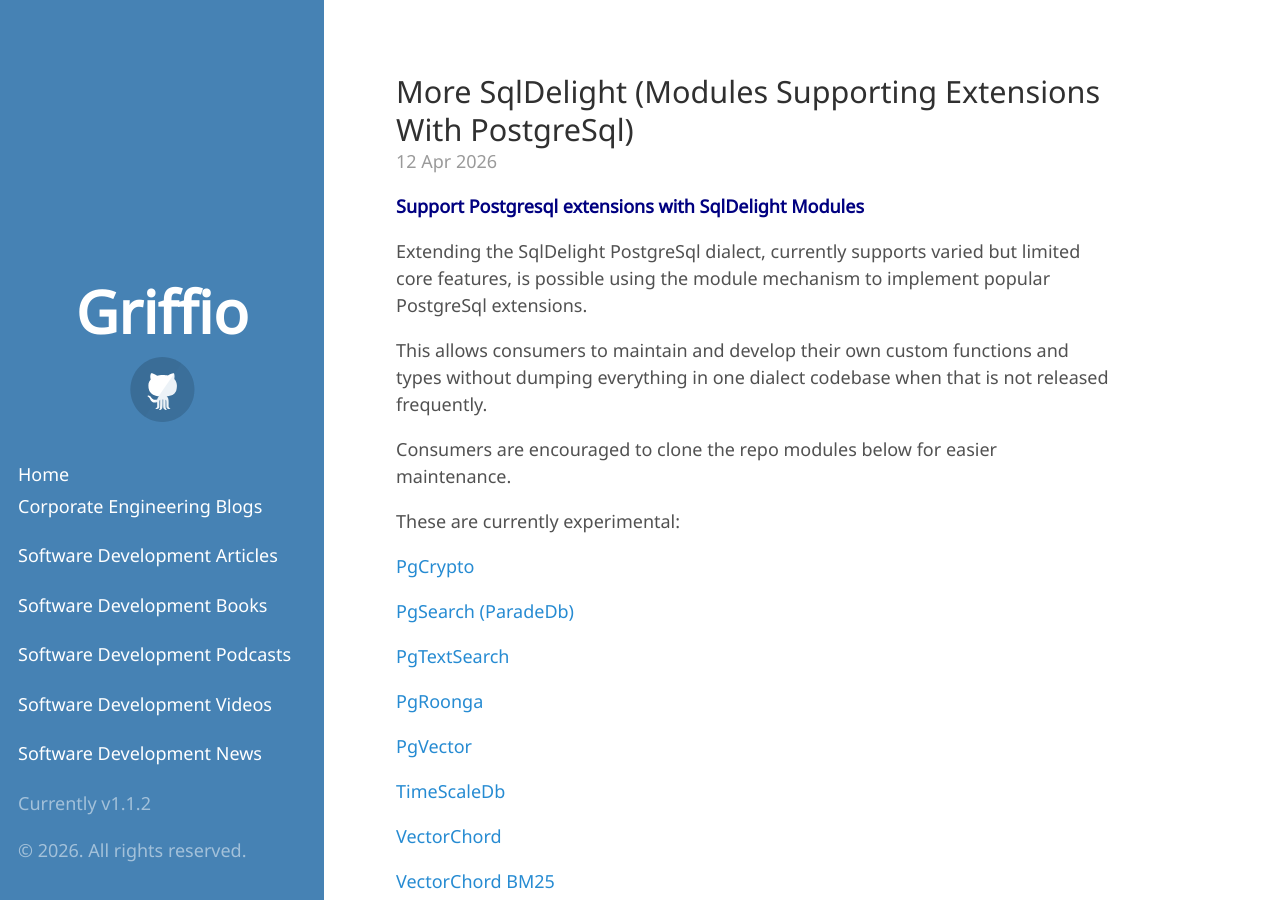
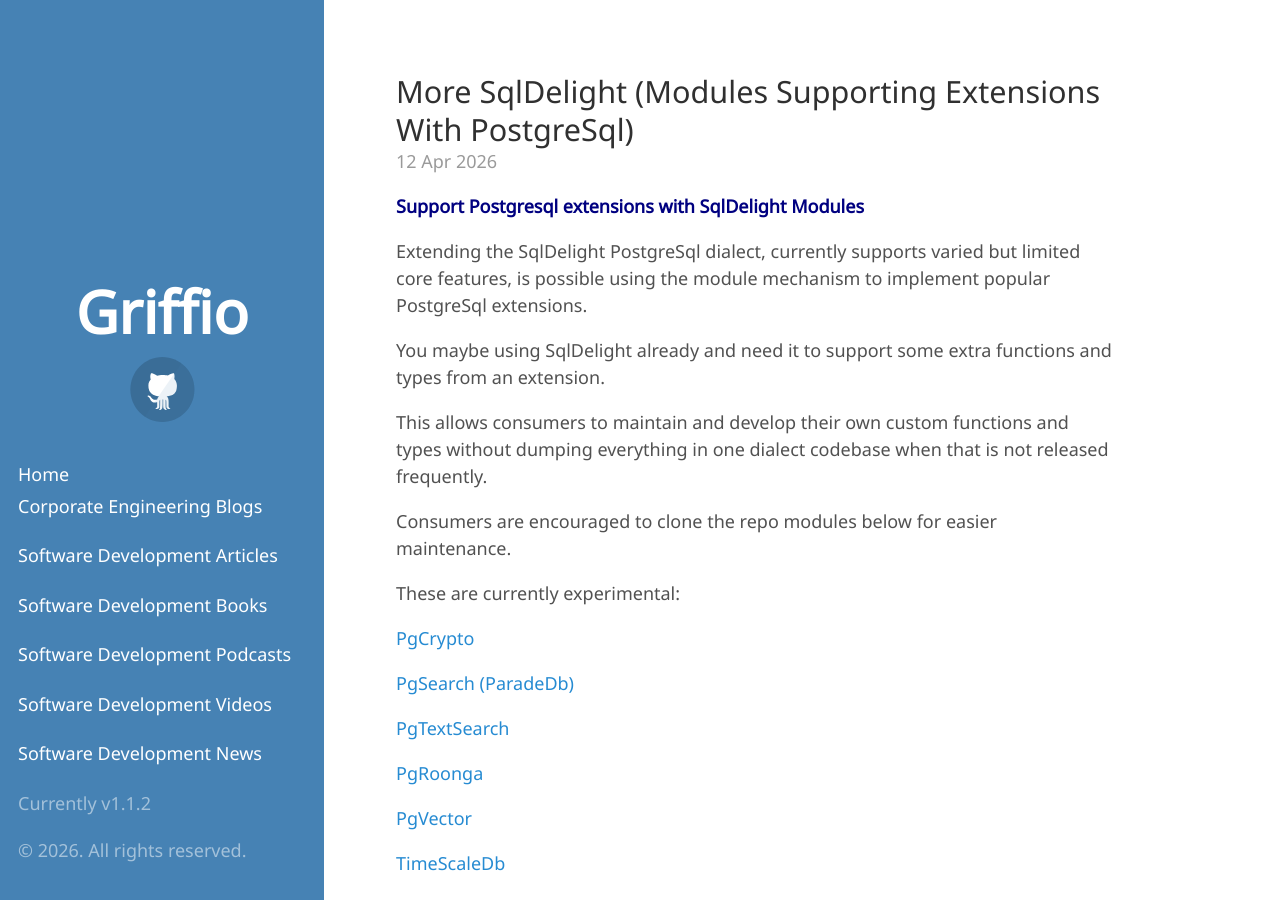
Before and after one commit to griffio/griffio.github.io, a Jekyll site: the page built from _posts/2026-04-12-More-SqlDelight-Modules-Supporting-Extensions-With-PostgreSql.md, in a window 1280 px wide and 900 px high. Built offline with Jekyll 4.4.1, drawn with Linux system fonts in a browser that asks for light colours; some web fonts are replaced.

Commit message:
Update 2026-04-12-More-SqlDelight-Modules-Supporting-Extensions-With-PostgreSql.md

```diff
--- a/_posts/2026-04-12-More-SqlDelight-Modules-Supporting-Extensions-With-PostgreSql.md
+++ b/_posts/2026-04-12-More-SqlDelight-Modules-Supporting-Extensions-With-PostgreSql.md
@@ -11,6 +11,8 @@
 
 Extending the SqlDelight PostgreSql dialect, currently supports varied but limited core features, is possible
 using the module mechanism to implement popular PostgreSql extensions.
+
+You maybe using SqlDelight already and need it to support some extra functions and types from an extension.
 
 This allows consumers to maintain and develop their own custom functions and types without dumping everything in one dialect codebase when that is not released frequently.
 
```
